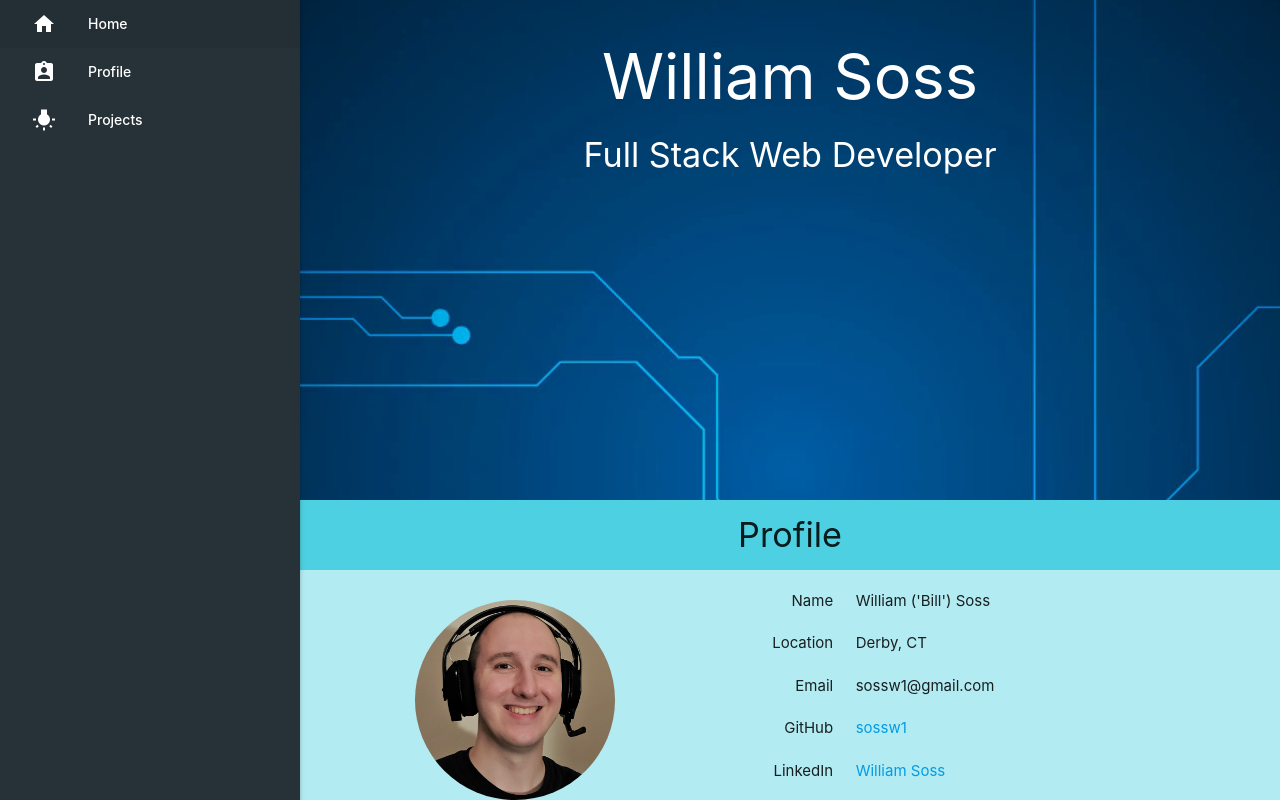
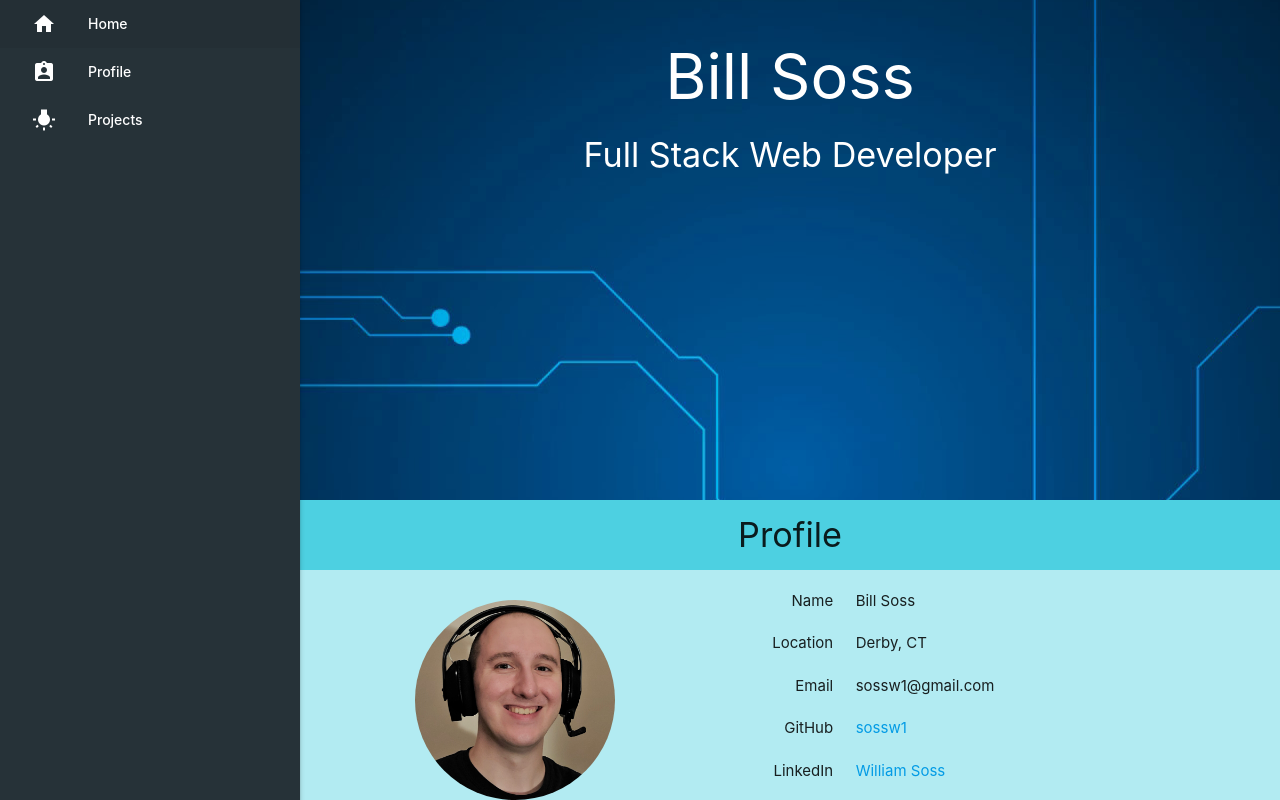
Before and after one commit to sossw1/React-Portfolio, a React (Create React App) app: page / in a window 1280 px wide. Shown: the top 800 px of the page. Built offline with nearby package versions, Linux system fonts and the light colour scheme.

Commit message:
Changed to Bill instead of William

```diff
--- a/src/components/Header.js
+++ b/src/components/Header.js
@@ -8,7 +8,7 @@ function Header() {
         <div className='parallax'>
           <img src={headerImage} alt='Tech background' />
         </div>
-        <h1 className='center-align white-text'>William Soss</h1>
+        <h1 className='center-align white-text'>Bill Soss</h1>
         <h4 className='center-align white-text'>Full Stack Web Developer</h4>
       </div>
     </header>
--- a/src/components/ProfileInfo.js
+++ b/src/components/ProfileInfo.js
@@ -5,7 +5,7 @@ function ProfileInfo() {
     <div className='col s8'>
       <div className='row'>
         <div className='col s4 right-align'>Name</div>
-        <div className='col s8'>William ('Bill') Soss</div>
+        <div className='col s8'>Bill Soss</div>
       </div>
       <div className='row'>
         <div className='col s4 right-align'>Location</div>
```
